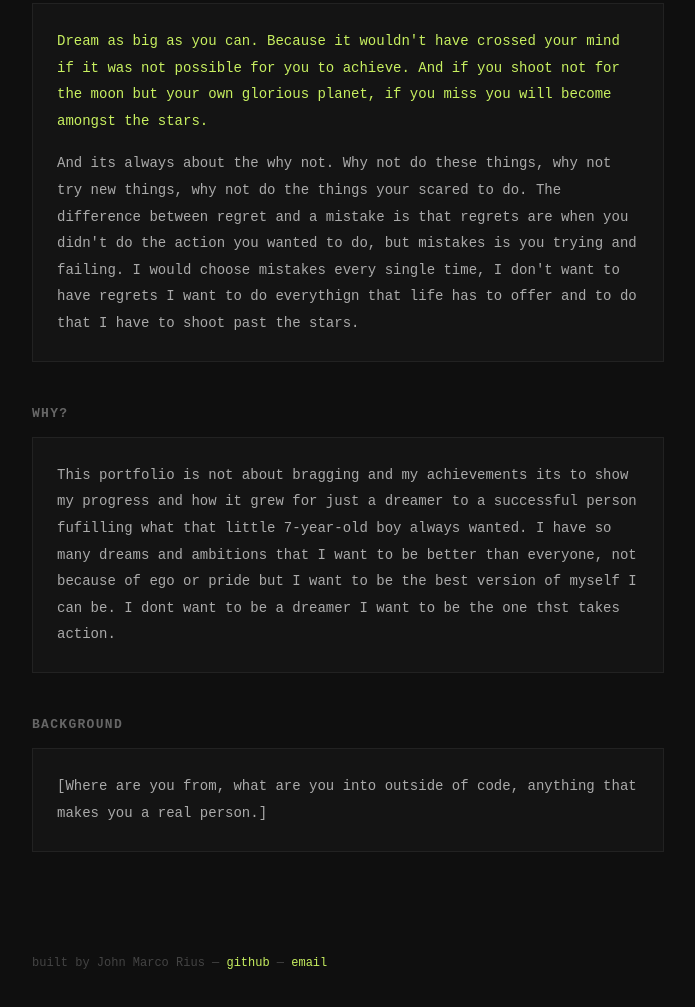
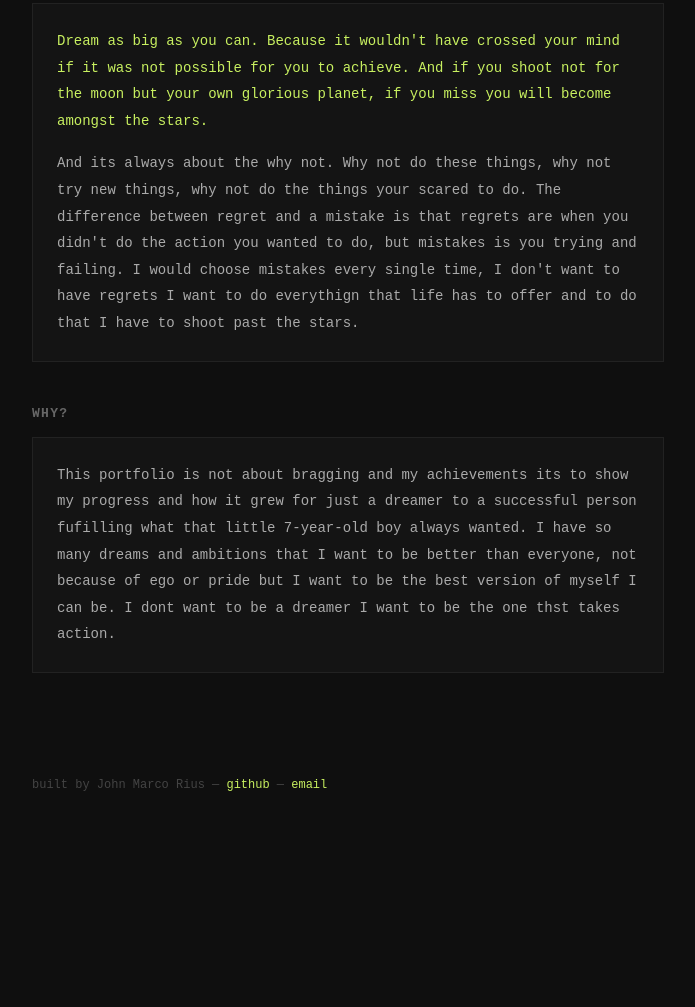
Before and after one commit to Not-JM/Portfolio, a website: page public/about.html in a window 1280 px wide. Shown: the part 298-1305 px from the top of the page, without its empty margins (292-987 px from the left). After the commit the page ends 1154 px from the top, so only its background shows below. Drawn offline with Linux system fonts and the light colour scheme.

Commit message:
Update about.html

```diff
--- a/public/about.html
+++ b/public/about.html
@@ -92,12 +92,6 @@
       be a dreamer I want to be the one thst takes action.
     </p>
   </div>
-
-  <h2>Background</h2>
-  <div class="about-box">
-    <p>[Where are you from, what are you into outside of code, anything that makes you a real person.]</p>
-  </div>
-
   <footer>
     <br>
     built by John Marco Rius &mdash; <a href="https://github.com/">github</a> &mdash; <a href="mailto:you@email.com">email</a>
```
